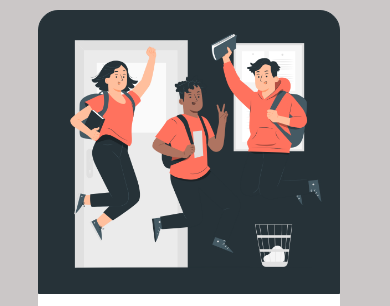
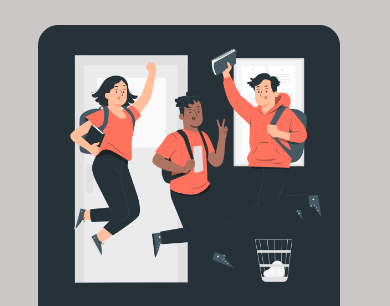
Before and after one commit to Amanrais17/signup, a plain HTML site: page index.html in a window 390 px wide. Shown: the top 306 px of the page. Drawn offline with Linux system fonts and the light colour scheme; a web font is replaced by a local one.

Commit message:
Update FORM.CSS

```diff
--- a/FORM.CSS
+++ b/FORM.CSS
@@ -551,7 +551,7 @@ body{
     border-radius: 20px;
     width: 300px;
     height: 650px;
-    margin: 10px 30px;
+    margin: 25px 30px;
     position: absolute;
     right: 20px;
   }
```
